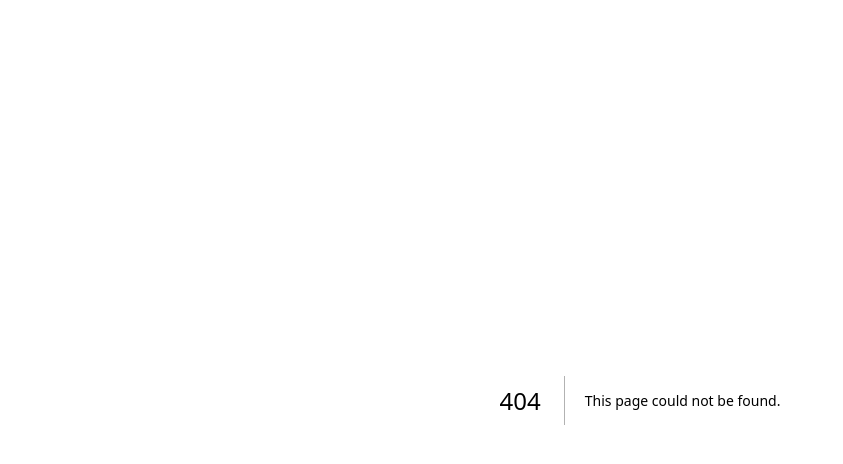
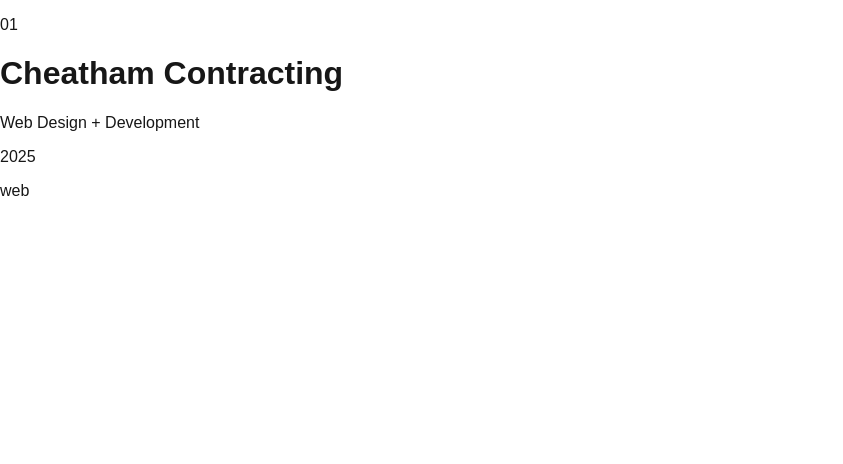
Before and after one commit to ZacCrumpton/zac-crumpton-portfolio, a Next.js app: page /work/cheatham-contracting in a window 1280 px wide. Before the commit this address had no page. Shown: the top 464 px of the page, without its empty margins (0-843 px from the left). Built offline with nearby package versions, Linux system fonts and the light colour scheme.

Commit message:
feat: add dynamic project routes

```diff
--- a/src/app/page.tsx
+++ b/src/app/page.tsx
@@ -57,7 +57,7 @@
 
           <div className="preview-footer">
             <p>ZC / Project / 001</p>
-            <a href="/work/cheatham-contracting">Open Project ↗</a>
+            <a href={`/work/${projects[0].slug}`}>Open Project ↗</a>
           </div>
       </section>
 
--- /dev/null
+++ b/src/app/work/[slug]/page.tsx
@@ -0,0 +1,27 @@
+import { notFound } from "next/navigation";
+import { getProjectBySlug } from "@/data/projects";
+
+type ProjectPageProps = {
+    params: Promise<{
+        slug: string;
+    }>;
+};
+
+export default async function ProjectPage({ params }: ProjectPageProps) {
+    const { slug } = await params;
+    const project = getProjectBySlug(slug);
+
+    if (!project) {
+        notFound();
+    }
+
+    return (
+        <main>
+            <p>{String(project.id).padStart(2, "0")}</p>
+            <h1>{project.title}</h1>
+            <p>{project.category}</p>
+            <p>{project.year}</p>
+            <p>{project.previewType}</p>
+        </main>
+    );
+}
```
